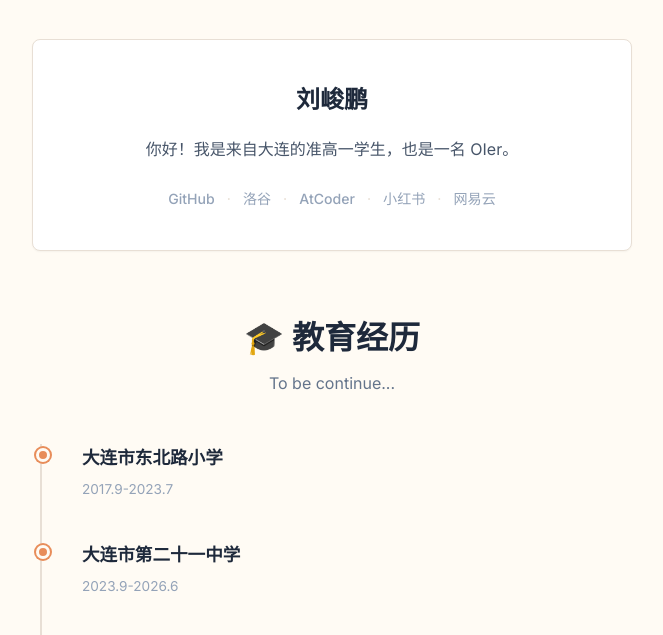
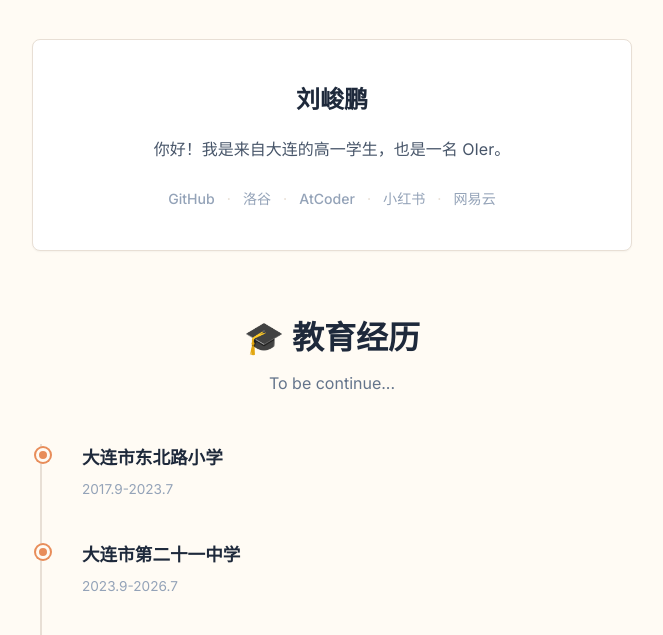
Before and after one commit to NightStriker233/MyFirstWebsite, a website: page index.html in a window 1280 px wide. Shown: the part 940-1575 px from the top of the page, without its empty margins (308-971 px from the left). Drawn offline with Linux system fonts and the light colour scheme; no server answers.

Commit message:
Modify introduction and timeline end date
Updated the introduction text and adjusted the timeline end date.

```diff
--- a/index.html
+++ b/index.html
@@ -58,7 +58,7 @@
         <h3 class="intro-name">刘峻鹏</h3>
         <!-- ✏️ 把你的自我介绍改在这里 -->
         <p class="intro-text">
-          你好！我是来自大连的准高一学生，也是一名 OIer。
+          你好！我是来自大连的高一学生，也是一名 OIer。
         </p>
         <!-- 社交平台 -->
         <div class="social-links">
@@ -97,7 +97,7 @@
           <div class="timeline-dot"></div>
           <div class="timeline-content">
             <h4>大连市第二十一中学</h4>
-            <span class="timeline-meta">2023.9-2026.6</span>
+            <span class="timeline-meta">2023.9-2026.7</span>
           </div>
         </div>
 
```
